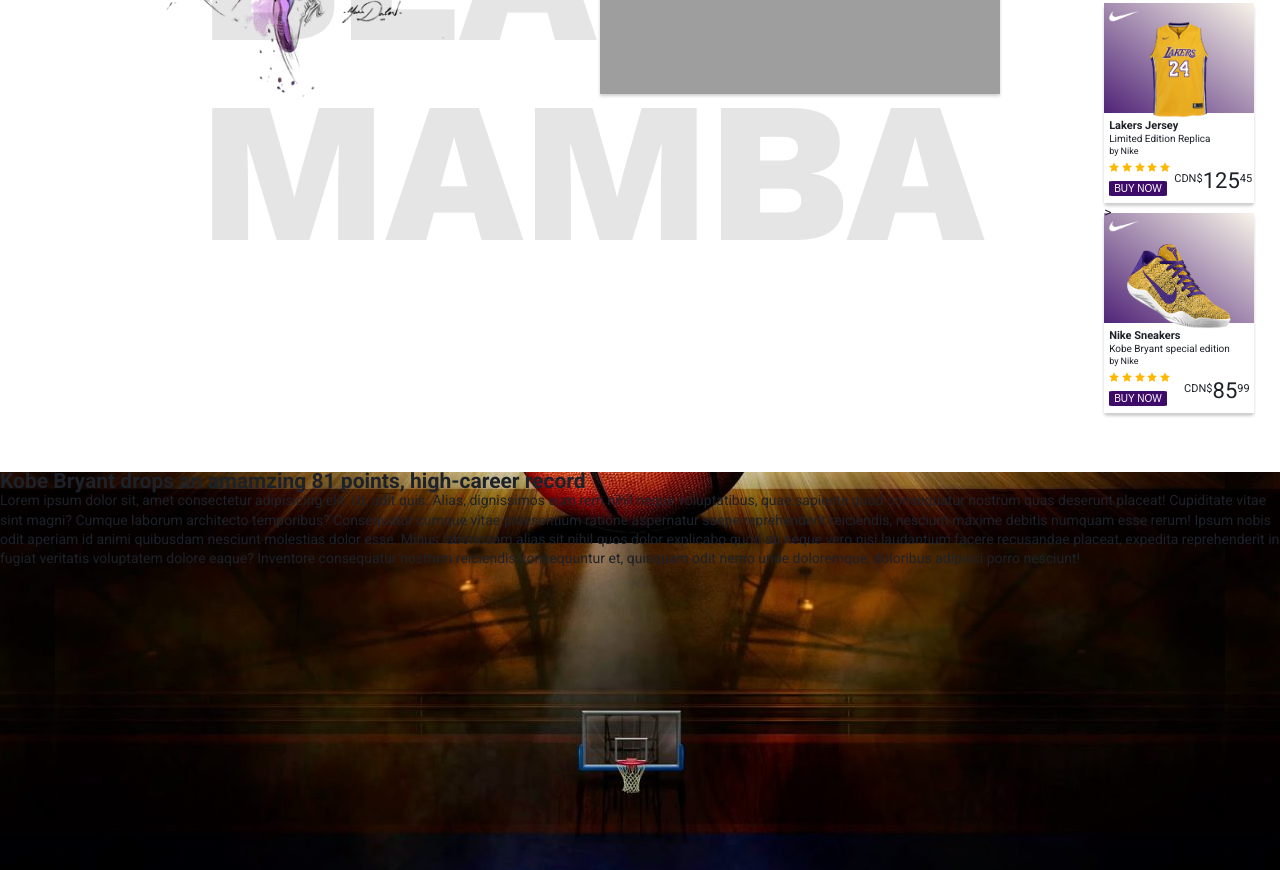
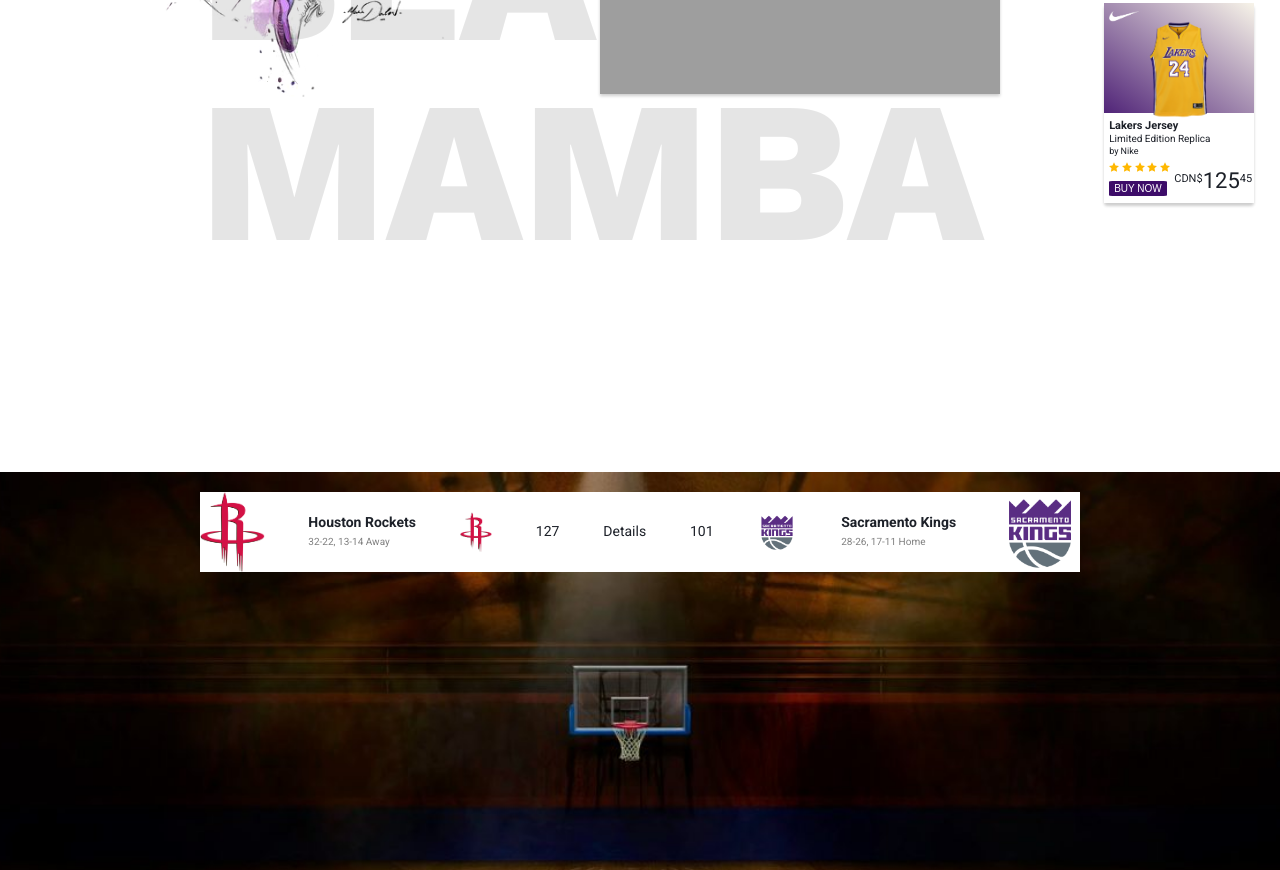
Before and after one commit to anja-rasoloarivalona/Basketball_Interface-design, a website: page index.html in a window 1280 px wide. Shown: the part 528-1398 px from the top of the page. Drawn offline with nearby package versions, Linux system fonts and the light colour scheme; grey boxes are pictures that could not be loaded.

Commit message:
Building the score-board

```diff
--- a/App/app.js
+++ b/App/app.js
@@ -8,4 +8,19 @@
 
 
         });
+
+        $(window).scroll(function() {
+            if($(document).scrollTop() > 10) {
+                 $('.header').addClass('header--scroll');
+                 $('.header__sidebar__btn__hamburger').addClass('header--scroll__btn');
+                 $('.header__icon').addClass('header--scroll__icon');
+                 $('.header__items').addClass('header--scroll__items');
+            }
+            else {
+                $('.header').removeClass('header--scroll');
+                $('.header__sidebar__btn__hamburger').removeClass('header--scroll__btn');
+                $('.header__icon').removeClass('header--scroll__icon');
+                $('.header__items').removeClass('header--scroll__items');
+            }
+        });
 });
--- a/index.html
+++ b/index.html
@@ -28,7 +28,7 @@
 
 <!---START BODY OF THE SIDEBAR--->
 
-        <div class="sidebar">
+    <div class="sidebar">
             <div class="sidebar__body">
 
                 <!---START LIST ITEMS OF THE SIDEBAR--->
@@ -273,44 +273,9 @@
                         <div class="card__cta">
                             <button type="button" class="card__cta__btn">Buy now</button>
                         </div>
-                    </div>>
-            </div>
-            <div class="home-shop__card card card--lakers-shoe">
-                <div class="card__header card--lakers-shoe__header">
-                    <img src="img/logo--nike.png" alt="" class="card__logo card--lakers-shoe__logo">
-                    <img src="img/lakers_shoe.png" alt="" class="card__img card--lakers-shoe--img ">
-                </div>
-                <div class="card__body">
-                        <h4 class="card__body__title">Nike Sneakers</h4>
-                        <span class="card__body__edition">Kobe Bryant special edition</span>
-                        <span class="card__body__brand">by Nike</span>
-                        <div class="card__body__rating ">
-                                <svg class="card__body__rating__icon">
-                                    <use xlink:href="img/icon/sprite.svg#icon-star-full"></use>
-                                </svg>
-                                <svg class="card__body__rating__icon">
-                                    <use xlink:href="img/icon/sprite.svg#icon-star-full"></use>
-                                </svg>
-                                <svg class="card__body__rating__icon">
-                                    <use xlink:href="img/icon/sprite.svg#icon-star-full"></use>
-                                </svg>
-                                <svg class="card__body__rating__icon">
-                                    <use xlink:href="img/icon/sprite.svg#icon-star-full"></use>
-                                </svg>
-                                <svg class="card__body__rating__icon">
-                                    <use xlink:href="img/icon/sprite.svg#icon-star-full"></use>
-                                </svg>
-                        </div>
-                        <div class="card__body__price">
-                            <span class="card__body__price--currency">CDN$</span>
-                            <span class="card__body__price--main">85</span>
-                            <span class="card__body__price--remaining">99</span>
-                        </div>
-                        <div class="card__cta">
-                            <button type="button" class="card__cta__btn">Buy now</button>
-                        </div>
                     </div>
             </div>
+
 
     </section>
 
@@ -328,10 +293,62 @@
     </section>
 
     <section class="home-news">
-            <h1 class="home-news__title">Kobe Bryant drops an amamzing 81 points, high-career record</h1>
-            <p class="home-news__content">
-                Lorem ipsum dolor sit, amet consectetur adipisicing elit. Ut, odit quis. Alias, dignissimos eum rem nihil neque voluptatibus, quae sapiente quod consequatur nostrum quas deserunt placeat! Cupiditate vitae sint magni? Cumque laborum architecto temporibus? Consequatur cumque vitae praesentium ratione aspernatur saepe reprehenderit reiciendis, nesciunt maxime debitis numquam esse rerum! Ipsum nobis odit aperiam id animi quibusdam nesciunt molestias dolor esse. Minus laboriosam alias sit nihil quos dolor explicabo quod ab neque vero nisi laudantium facere recusandae placeat, expedita reprehenderit in fugiat veritatis voluptatem dolore eaque? Inventore consequatur nostrum reiciendis consequuntur et, quisquam odit nemo unde doloremque, doloribus adipisci porro nesciunt!
-            </p>
+
+        <!---We have 4 parts for each team in the score-board : : TOTAL = 9 parts
+                    - Big logo
+                    - Name of the team
+                    - Small logo
+                    - Total points
+            And in the middle, we have the details
+
+            So, in the HTML below, the section of the score-board are build 2 by 2 because it makes easier to maintain and update
+
+            But for that working, WE HAVE TO USE to power of ORDER with flexbox -->
+
+        <div class="home-news__score-board score-board">
+
+            <!---Start logo for the both temans-->
+                <!--First team-->
+                <img src="../img/rockets-logo.png" alt="logo"
+                class="score-board__logo score-board__logo--1">
+                <img src="../img/rockets-logo.png" alt="logo"
+                class="score-board__logo--small score-board__logo--1--small">
+                <!--second team-->
+                <img src="../img/sacramento-logo.png" alt="logo" class="score-board__logo score-board__logo--2">
+                <img src="../img/sacramento-logo.png" alt="logo" class="score-board__logo--small score-board__logo--2--small">
+            <!---End logo for the both teams-->
+
+            <!---Start team name-->
+                <!--First team-->
+                <div class="score-board__team score-board__team--1">
+                    <h4 class="score-board__team-name">
+                        Houston Rockets
+                    </h4>
+                    <span class="score-board__record">
+                        32-22, 13-14 Away
+                    </span>
+                </div>
+                <!--second team-->
+                <div class="score-board__team score-board__team--2">
+                    <h4 class="score-board__team-name">
+                        Sacramento Kings
+                    </h4>
+                    <span class="score-board__record">
+                        28-26, 17-11 Home
+                    </span>
+                </div>
+            <!---End team name-->
+
+            <!--start SCORE-->
+            <span class="score-board__team--1__score">127</span>
+            <span class="score-board__team--2__score">101</span>
+            <!--end SCORE-->
+
+            <div class="score-board__details">
+                Details
+            </div>
+
+        </div>
     </section>
 
 
--- a/sass/components/_card.scss
+++ b/sass/components/_card.scss
@@ -3,14 +3,14 @@
     width: 15rem;
     border-radius: 2%;
     box-shadow: $shadow;
-    z-index: 100;
+    z-index: 10; //header will have z-index 20 so it will be placed above
 
     display: grid;
     grid-template-rows: 11rem 9rem;
 
-        &:last-child {
-        margin-bottom: 10rem;
-        }
+       // &:last-child {
+        margin-bottom: 10rem; //
+
 
         &__header {
             display: grid;
--- /dev/null
+++ b/sass/components/_score-board.scss
@@ -0,0 +1,71 @@
+.score-board {
+    background-color: white;
+    width: 100%;
+    display: flex;
+    justify-content: space-between;
+    align-items: center;
+
+
+    &__logo {
+        height: 8rem;
+        object-fit: cover;
+
+        &--1 {
+            order: 1;
+
+            &--small {
+                order: 3;
+            }
+        }
+
+        &--2 {
+            order: 9;
+
+            &--small {
+                order: 7;
+            }
+        }
+
+        &--small {
+            height: 4rem;
+            object-fit: cover;
+        }
+
+    }
+
+    &__team {
+
+        display: flex;
+        flex-direction: column;
+        justify-content: center;
+
+        &--1 {
+            order: 2;
+
+            &__score {
+                order: 5;
+            }
+        }
+
+        &--2 {
+            order: 8;
+
+            &__score {
+                order: 6;
+            }
+        }
+    }
+
+    &__record {
+        font-size: 1rem;
+        color: grey;
+        }
+
+    &__details {
+        order: 5;
+    }
+
+
+
+
+}
--- a/sass/layout/_header.scss
+++ b/sass/layout/_header.scss
@@ -5,6 +5,8 @@
     display: flex;
     align-items: center;
     justify-content: space-between;
+    z-index: 20; //z-index of card is 10
+
     background-color: rgba($color-nav, .20);
 
     &__sidebar {
@@ -104,4 +106,26 @@
         transform: translateY(2px);
 
     }
+
+    //FUNCTIONNALITY OF THE HEADER ON SCROLL
+
+    &--scroll {
+        background-color: black;
+        color: white;
+
+        &__btn,
+        &__btn::before,
+        &__btn::after {
+            background-color: white;
+        }
+
+
+        &__icon {
+            fill: white;
+        }
+
+        &__items {
+            color: white !important;
+        }
+    }
 }
--- /dev/null
+++ b/sass/layout/_home-news.scss
@@ -0,0 +1,17 @@
+.home-news {
+
+    display: grid;
+    grid-template-columns: 20rem 1fr 20rem;
+    grid-template-rows: 10rem min-content;
+
+
+    &__score-board {
+        grid-column: 2 / 3;
+        grid-row: 1 / 2;
+        margin-top: 2rem;
+
+    }
+
+
+
+}
--- a/sass/layout/_sidebar.scss
+++ b/sass/layout/_sidebar.scss
@@ -5,6 +5,7 @@
 
     display: flex;
     flex-direction: column;
+    z-index: 100;
 
 
 
--- a/sass/main.scss
+++ b/sass/main.scss
@@ -8,11 +8,13 @@
 @import "base/utilities";
 
 @import "components/card";
+@import "components/score-board";
 
 
 
 @import "layout/header";
 @import "layout/home-main-content";
+@import "layout/home-news";
 @import "layout/home-shop";
 @import "layout/sidebar";
 
--- a/sass/pages/_home.scss
+++ b/sass/pages/_home.scss
@@ -55,8 +55,20 @@
 .home-news {
     margin-top: 20rem;
     background-image: url("../img/court.jpg");
-    background-position: center;
-    height: 100vh;
+
+
     grid-row: 3 / 4;
     grid-column: 1 / -1;
+
+    /*
+    background-position: center;
+    height: calc(100vh - 4.1rem);
+    */
+    height: 95vh;
+    position :  relative;
+    background-position: center;
+    background-size: cover;
+    background-repeat: no-repeat;
+    background-attachment: fixed;
+
 }
```
Also changed, not shown: css/style.css, img/rockets-logo.png (renamed from img/kisspng-houston-rockets-toyota-center-oklahoma-city-thunde-5b40fb11582922.5299876215309852333611.png), img/sacramento-logo.png (added).
